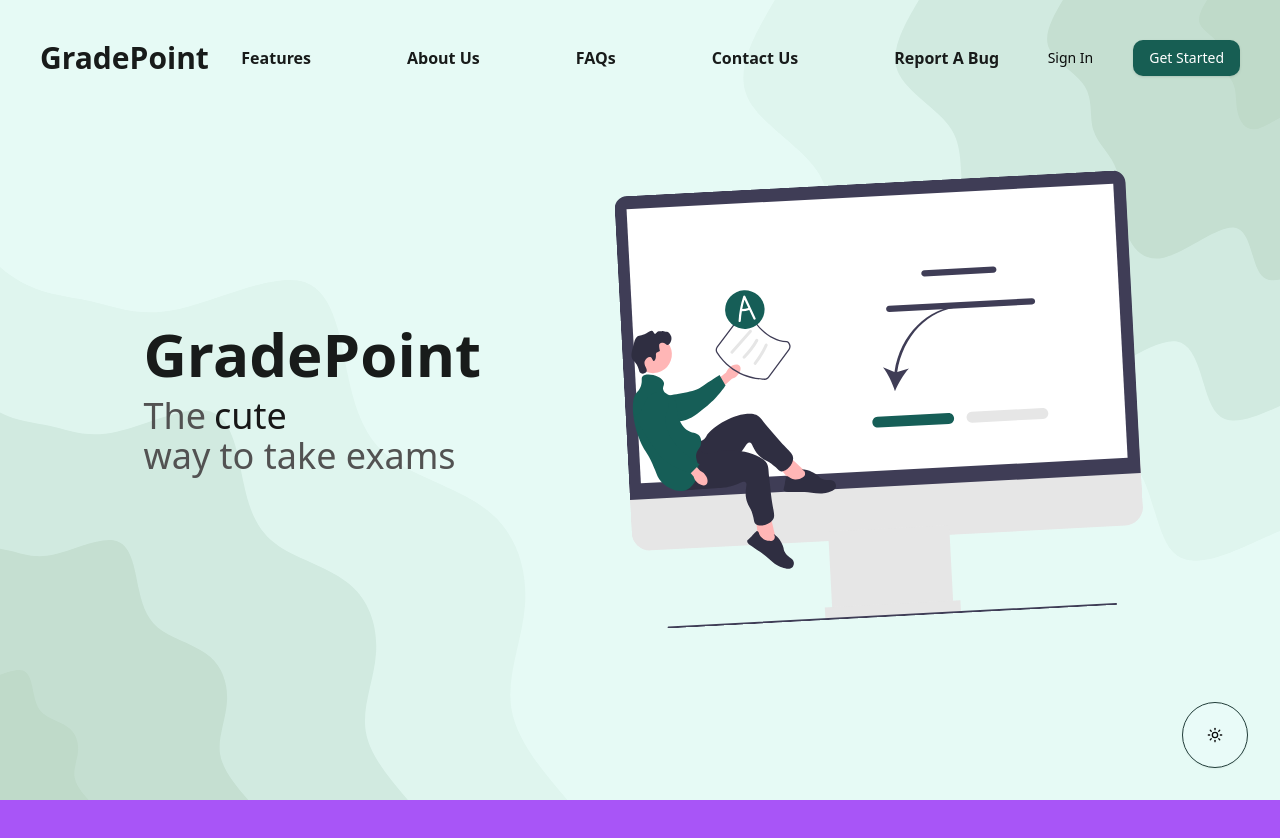
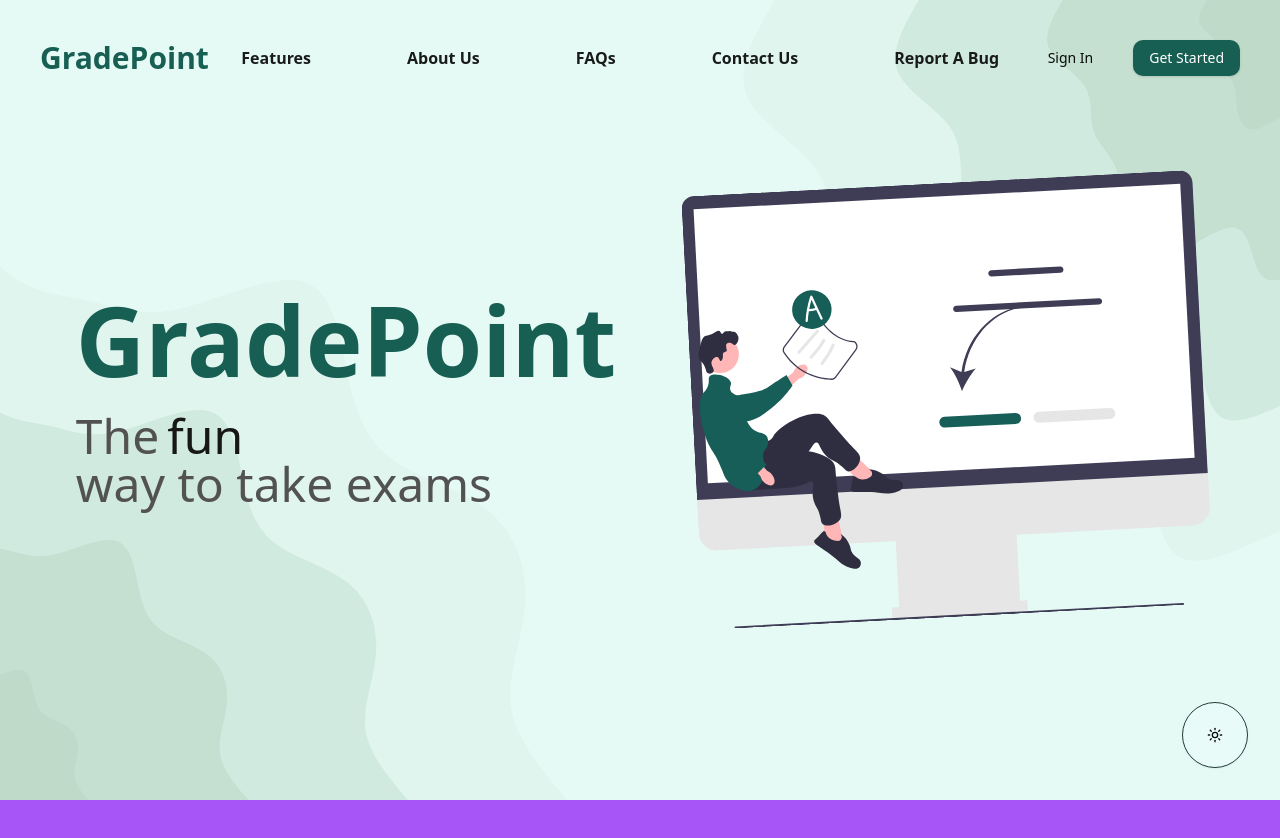
Before and after one commit to tanuvnair/gradepoint, a Next.js app: page / in a window 1280 px wide. Shown: the top 838 px of the page. Built offline with nearby package versions, Linux system fonts and the light colour scheme.

Commit message:
Minor changes to theme and landing image

```diff
--- a/app/(root)/page.tsx
+++ b/app/(root)/page.tsx
@@ -12,7 +12,7 @@ import { useEffect, useRef, useState } from "react";
 export default function LandingPage() {
     const [showScrollToTop, setShowScrollToTop] = useState(false);
     const heroSectionRef = useRef<HTMLElement>(null);
-    const words = ["better", "cute", "beautiful", "modern"];
+    const words = ["better", "fun", "modern", "interactive"];
 
     useEffect(() => {
         const handleScroll = () => {
@@ -73,12 +73,12 @@ export default function LandingPage() {
 
                 <div className="flex flex-col gap-24 lg:flex-row lg:gap-0 items-center justify-evenly w-full ">
                     {/* Left Section */}
-                    <div className="flex flex-col items-left justify-center gap-3">
-                        <h1 className="text-4xl md:text-6xl font-bold text-accent-foreground">
+                    <div className="flex flex-col items-left justify-center gap-6">
+                        <h1 className="text-4xl md:text-6xl lg:text-8xl font-bold text-primary">
                             GradePoint
                         </h1>
 
-                        <div className="text-4xl font-normal text-neutral-600 dark:text-neutral-400">
+                        <div className="text-5xl font-normal text-neutral-600 dark:text-neutral-400">
                             The
                             <FlipWords words={words} /> <br />
                             way to take exams
--- a/components/navbar.tsx
+++ b/components/navbar.tsx
@@ -66,7 +66,7 @@ const Navbar = () => {
             <div>
                 <a
                     href="#top"
-                    className="text-xl md:text-2xl lg:text-3xl font-bold text-accent-foreground hover:opacity-75 hover:transition-all"
+                    className="text-xl md:text-2xl lg:text-3xl font-bold text-primary hover:opacity-75 hover:transition-all"
                     onClick={(e) => {
                         e.preventDefault();
                         scrollToTop();
```
